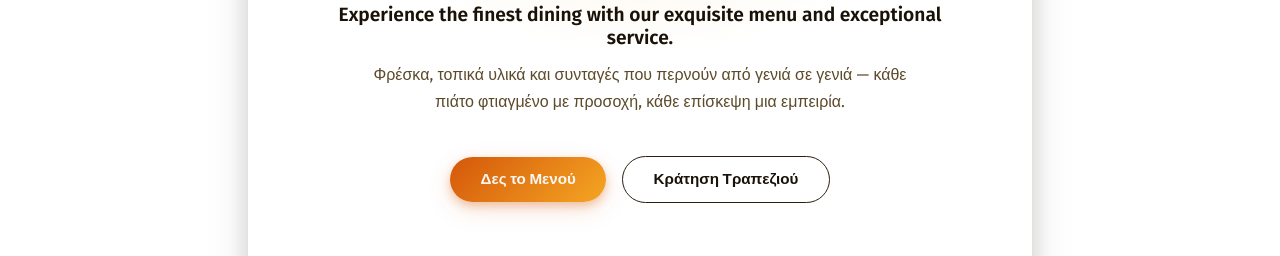
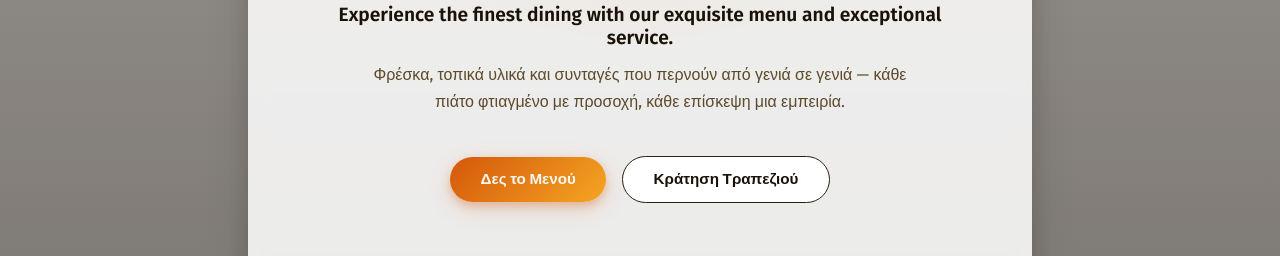
Before and after one commit to ablaoublas11/Restaurant-Page, a website built with webpack: page src/template.html in a window 1280 px wide. Shown: the part 352-608 px from the top of the page. Built offline with nearby package versions, Linux system fonts and the light colour scheme; files whose address does not match are found by name.

Commit message:
Update home page styling fixing some css issues in order to add background image on body element

```diff
--- a/src/style.css
+++ b/src/style.css
@@ -378,7 +378,7 @@
 
 .main {
   flex: 1; /* Καταλαμβάνει όλο τον διαθέσιμο χώρο */
-  background-color: var(--bg-surface);
+  background-color: rgba(255, 255, 255, 0.2); /* π.χ. 20% αδιαφάνεια αντί για συμπαγές λευκό */
   width: 100%;
   /* max-width: 1000px; */
   display: flex;
```
